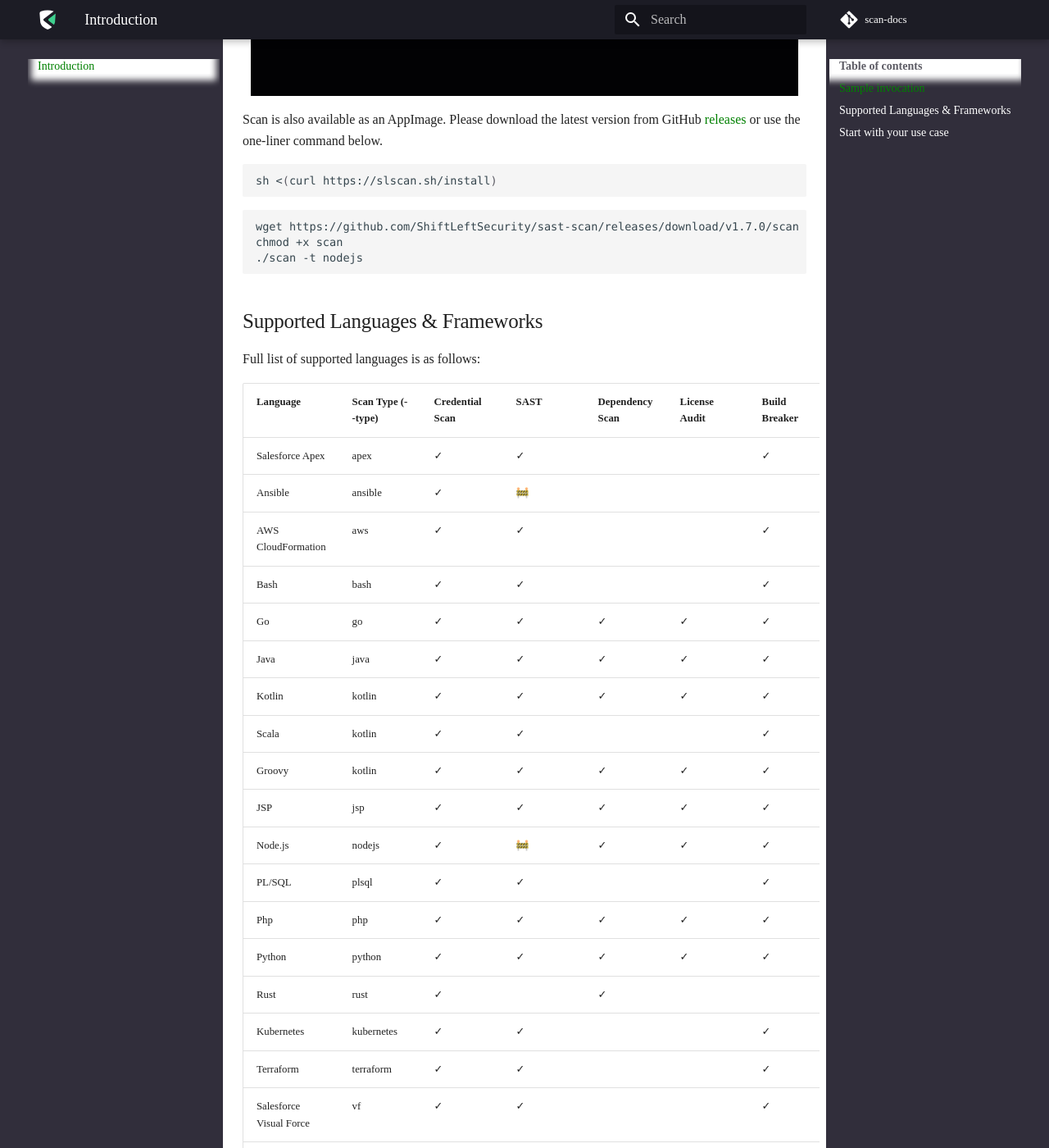
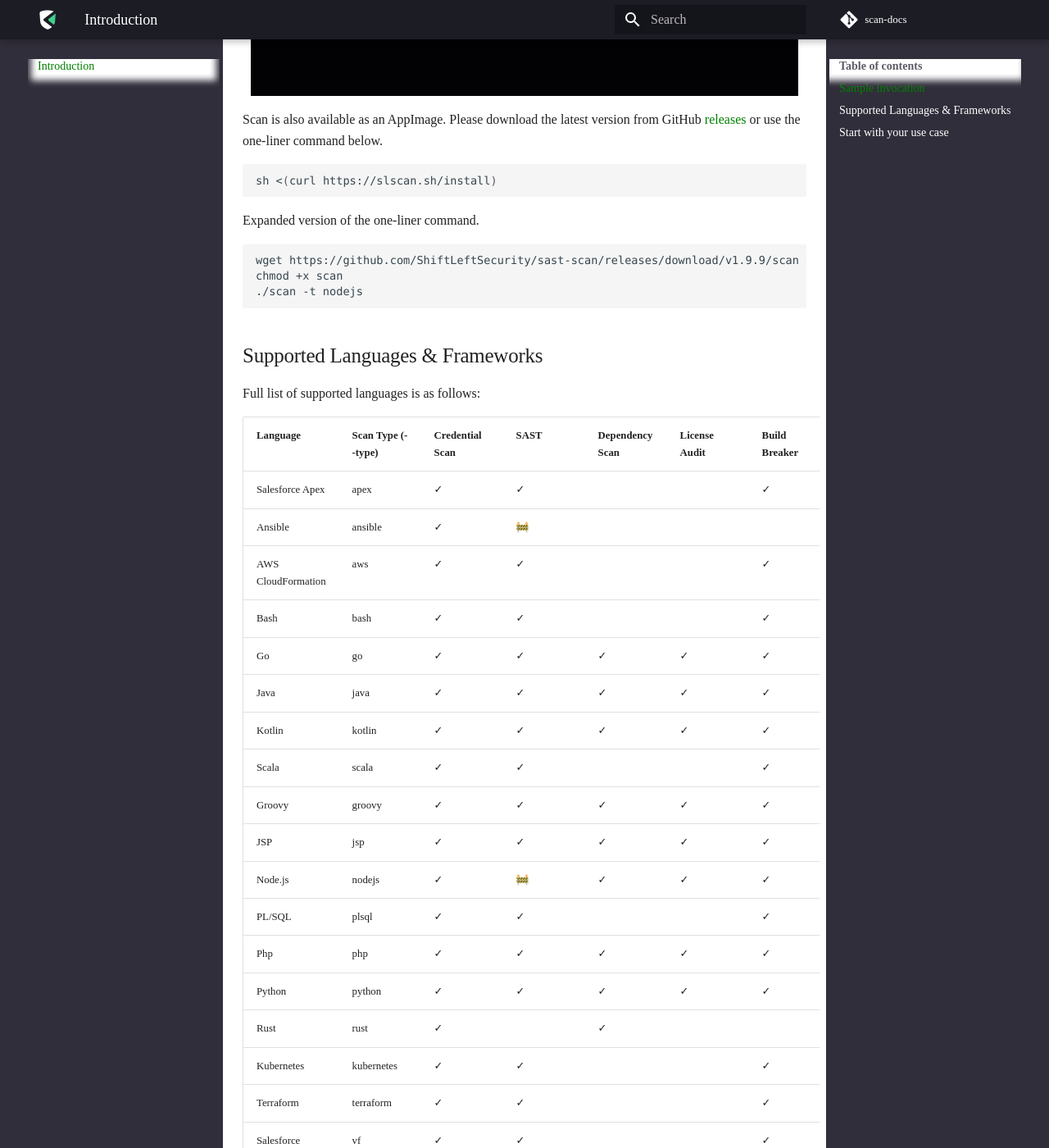
Before and after one commit to ShiftLeftSecurity/scan-docs, an MkDocs documentation site: the page built from docs/index.md, in a window 1280 px wide and 1400 px high, scrolled down 1116 px. Shown: the whole window at 82% size. Built offline with MkDocs 1.6.1 and Material for MkDocs 9.7.7, drawn with Linux system fonts in a browser that asks for light colours; some web fonts are replaced; comment, search, counter and statistics services are not loaded.

Commit message:
Fixed wrong type (#47)

````diff
--- a/docs/index.md
+++ b/docs/index.md
@@ -32,8 +32,10 @@
 sh <(curl https://slscan.sh/install)
 ```
 
+Expanded version of the one-liner command.
+
 ```bash
-wget https://github.com/ShiftLeftSecurity/sast-scan/releases/download/v1.7.0/scan
+wget https://github.com/ShiftLeftSecurity/sast-scan/releases/download/v1.9.9/scan
 chmod +x scan
 ./scan -t nodejs
 ```
@@ -51,8 +53,8 @@
 | Go     | go | ✓ | ✓ | ✓ | ✓ | ✓ |
 | Java     | java | ✓ | ✓ | ✓ | ✓ | ✓ |
 | Kotlin    | kotlin | ✓ | ✓ | ✓ | ✓ | ✓ |
-| Scala    | kotlin | ✓ | ✓ |  |  | ✓ |
-| Groovy    | kotlin | ✓ | ✓ | ✓ | ✓ | ✓ |
+| Scala    | scala | ✓ | ✓ |  |  | ✓ |
+| Groovy    | groovy | ✓ | ✓ | ✓ | ✓ | ✓ |
 | JSP     | jsp | ✓ | ✓ | ✓ | ✓ | ✓ |
 | Node.js     | nodejs | ✓ | 🚧 | ✓ | ✓ | ✓ |
 | PL/SQL     | plsql | ✓ | ✓ | | | ✓ |
````
Also changed, not shown: docs/getting-started/README.md (+4 -1 lines).
